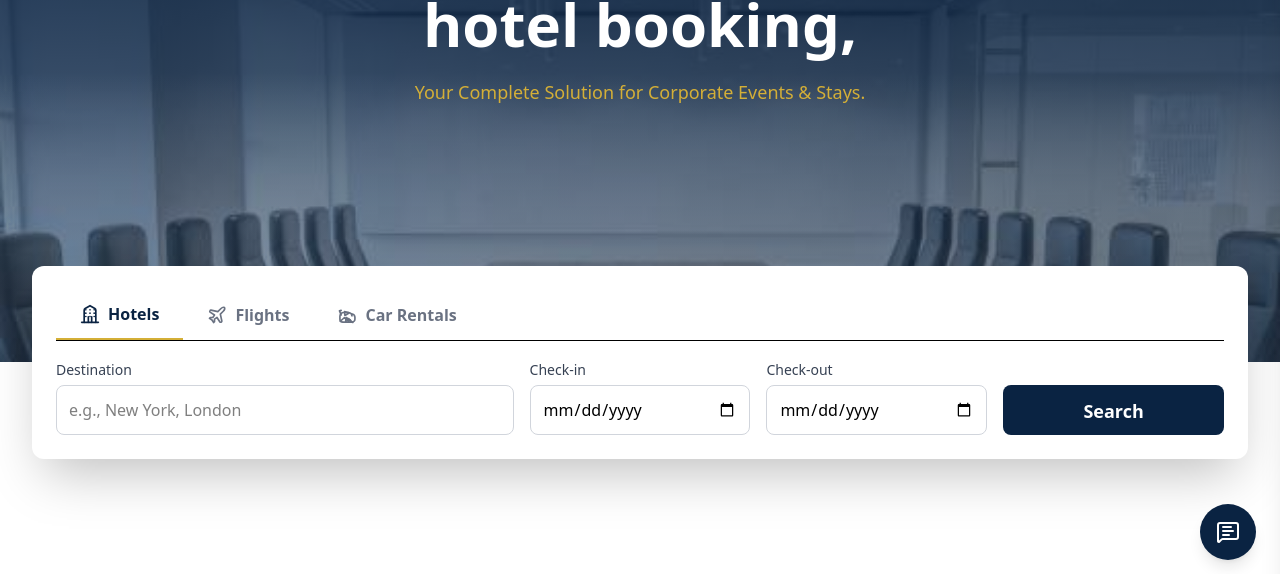
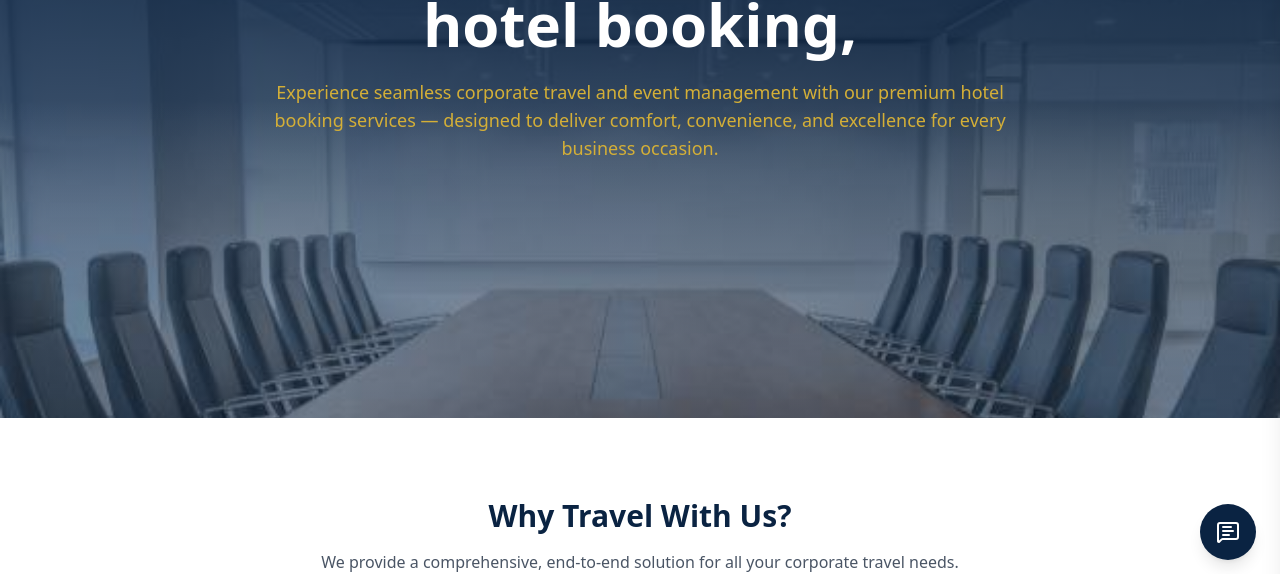
Before and after one commit to karanchawla1028/preetifrontend, a React (Vite) app: page / in a window 1280 px wide. Shown: the part 216-790 px from the top of the page. Built offline with nearby package versions, Linux system fonts and the light colour scheme; no server answers.

Commit message:
changes in mid cotent

```diff
--- a/src/home/HomePage.jsx
+++ b/src/home/HomePage.jsx
@@ -1,5 +1,4 @@
 import React, { useState } from "react";
-// import hero from "../assets/ceoimg.png";
 import hero from "../assets/ceo.jpeg";
 import blog1 from "../assets/blog1.png";
 import FloatingBtn from "../features/components/FloatingBtn";
@@ -155,12 +154,14 @@ const HomePage = () => {
               Corporate events & <br /> hotel booking,
             </h2>
             <p className="max-w-3xl mx-auto text-lg text-[#D4AF37]">
-              Your Complete Solution for Corporate Events & Stays.
+              Experience seamless corporate travel and event management with our
+              premium hotel booking services — designed to deliver comfort,
+              convenience, and excellence for every business occasion.
             </p>
           </div>
         </div>
       </div>
-      <section className="relative -mt-24 z-20 pb-16">
+      {/* <section className="relative -mt-24 z-20 pb-16">
         <div className="container mx-auto px-6 lg:px-8">
           <div className="bg-white rounded-xl shadow-2xl p-4 md:p-6">
             <div className="flex border-b mb-4">
@@ -230,7 +231,7 @@ const HomePage = () => {
             </div>
           </div>
         </div>
-      </section>
+      </section> */}
       <section className="py-20">
         <div className="container mx-auto px-6 lg:px-8 text-center">
           <h2 className="text-3xl font-bold text-[#0A2342] mb-4">
@@ -288,20 +289,16 @@ const HomePage = () => {
       <section className="bg-gray-50 py-20">
         <div className="container mx-auto px-6 lg:px-8">
           <div className="grid grid-cols-1 lg:grid-cols-2 gap-16 items-center">
-            {/* Image Column - now circular and slightly smaller */}
             <div className="flex justify-center">
               <div className="relative w-80 h-80 lg:w-96 lg:h-96 rounded-full overflow-hidden shadow-xl border-4 border-[#D4AF37]">
                 <img
                   src={hero}
                   alt="Karan Chawla, Founder of PreetiNest"
-                  // Example: Centers horizontally, and positions 25% from the top vertically
-                  // You might need to experiment with '25%', '30%', '40%' etc.
                   className="absolute inset-0 w-full h-full object-cover object-[20%_0%]"
                 />
               </div>
             </div>
 
-            {/* Text Column */}
             <div>
               <h2 className="text-3xl font-bold text-[#0A2342] mb-6">
                 A Word From Our Founder
```
